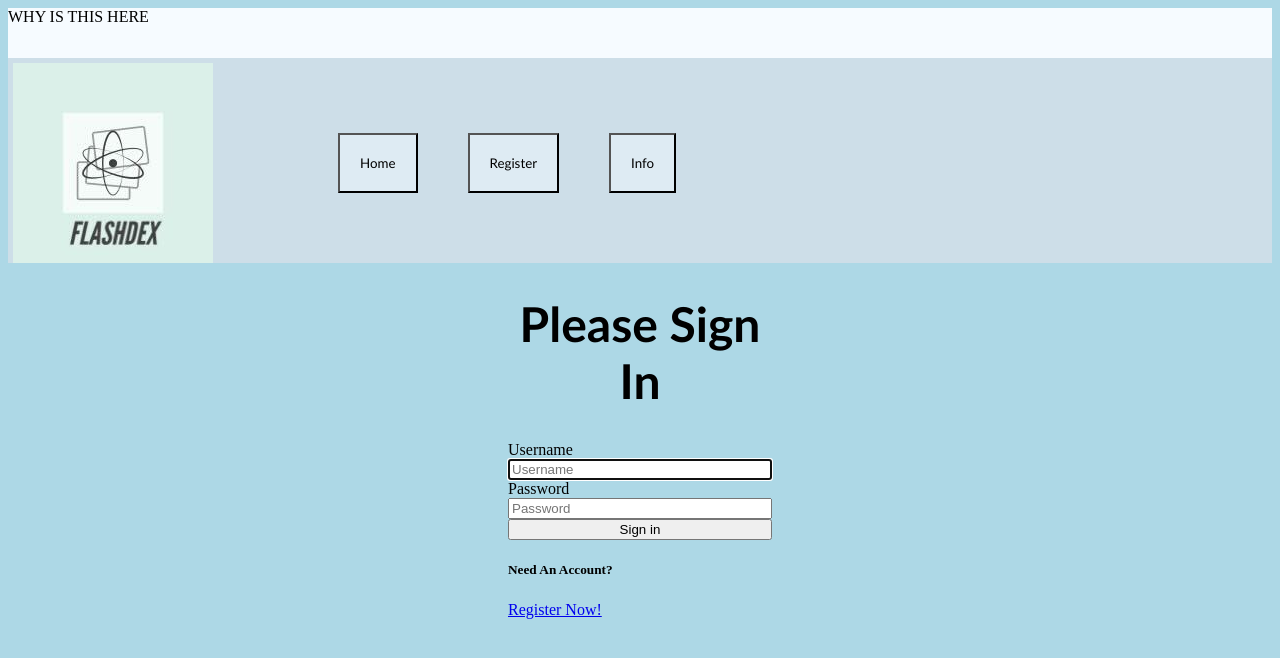
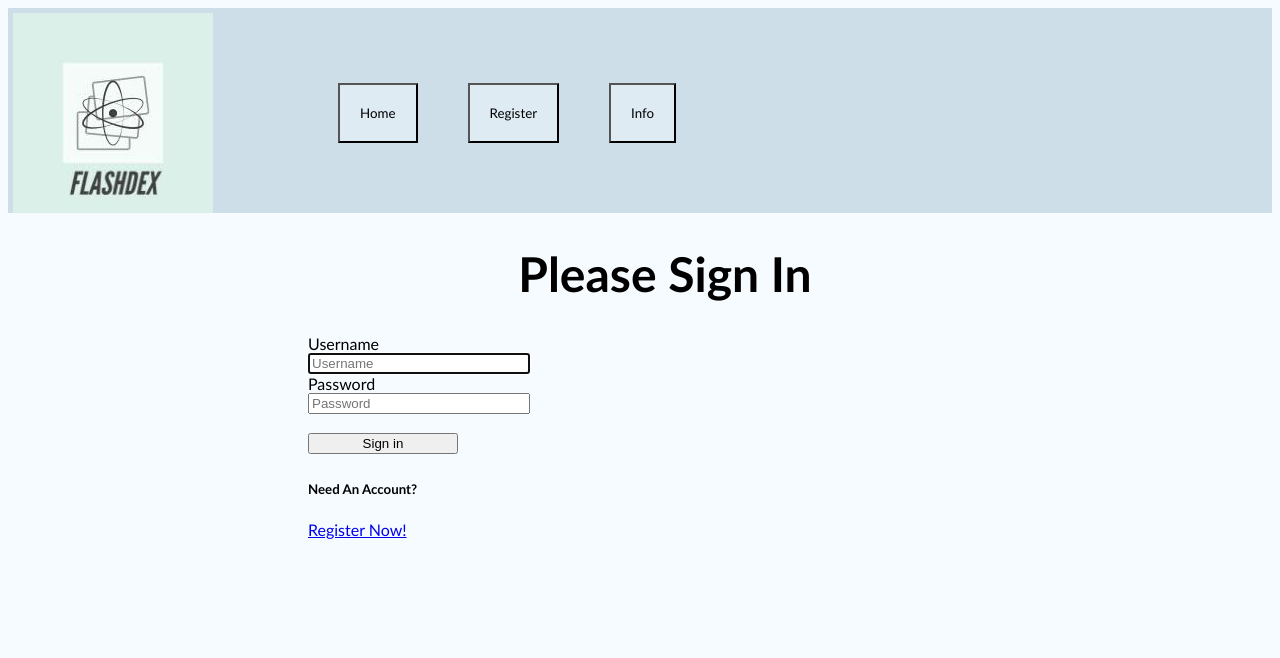
Before and after one commit to itomasek/Final-Capstone, a Vue app in the folder vue/: page /login in a window 1280 px wide. Shown: the top 658 px of the page. Built offline with nearby package versions, Linux system fonts and the light colour scheme.

Commit message:
group changes and styling - End 1st sprint

```diff
--- a/vue/public/index.html
+++ b/vue/public/index.html
@@ -16,7 +16,7 @@
   </body>
   <style>
     body {
-      background-color: lightblue;
+      background-color: #f6fbff;
     }
   </style>
 </html>
--- a/vue/src/App.vue
+++ b/vue/src/App.vue
@@ -1,6 +1,6 @@
 <template>
   <div id="app">
-    <div id="hero-banner">WHY IS THIS HERE</div>
+
     <app-header />
     <side-bar />
     <router-view />
@@ -18,10 +18,6 @@ export default {
 </script>
 
 <style>
-#hero-banner {
-  background-color: #F6FBFF;
-  display: flex;
-  height: 50px;
-}
+
 
 </style>
--- a/vue/src/components/AddDeck.vue
+++ b/vue/src/components/AddDeck.vue
@@ -22,8 +22,8 @@
           v-model="deck.description"
         ></textarea>
       </div>
-      <button type="submit" v-on:click.prevent="saveDeck">Save New Deck</button>
-      <button v-on:click="cancelForm">Cancel</button>
+      <button class="ndbutton" type="submit" v-on:click.prevent="saveDeck">Save New Deck</button>
+      <button class="ndbutton" v-on:click="cancelForm">Cancel</button>
     </form>
   </div>
 </template>
@@ -74,5 +74,11 @@ export default {
   display: flex;
   flex-direction: column;
   align-content: center;
+  font-family:'Trebuchet MS', 'Lucida Sans Unicode', 'Lucida Grande', 'Lucida Sans', Arial, sans-serif;
+}
+
+.ndbutton {
+  margin-bottom: 5px;
+  width: 150px;
 }
 </style>
--- a/vue/src/components/AppHeader.vue
+++ b/vue/src/components/AppHeader.vue
@@ -8,7 +8,7 @@
       >
     </div>
 
-    <div>
+    <div v-if="$store.state.token == ''">
       <router-link v-bind:to="{ name: 'register' }"
         ><button class="header">Register</button></router-link
       >
--- a/vue/src/components/Card.vue
+++ b/vue/src/components/Card.vue
@@ -61,6 +61,7 @@ export default {
   margin: 50px;
   border-radius: 30px;
   background-color: #C9E3DA;
+  width: 400px;
 }
 
 #back {
@@ -76,6 +77,7 @@ export default {
   margin: 50px;
   border-radius: 30px;
   background-color: #DBF0E9;
+  width: 400px;
 }
 
 
--- a/vue/src/components/Deck.vue
+++ b/vue/src/components/Deck.vue
@@ -42,6 +42,7 @@ export default {
 
 <style>
 #deck-container {
+  font-family:'Trebuchet MS', 'Lucida Sans Unicode', 'Lucida Grande', 'Lucida Sans', Arial, sans-serif;
   display: grid;
   grid-template-columns: 1fr 1fr 1fr;
   grid-template-areas:
@@ -52,16 +53,18 @@ export default {
   padding: 50px;
   margin: 50px;
   border-radius: 30px;
-  background-color: burlywood;
+  background-color: #C9E3DA;
+  width: 400px;
 }
 
 .deck-name {
   grid-area: name;
+  text-decoration: underline;
 }
 
 .deck-subject {
   grid-area: subject;
-  text-decoration: underline;
+
 }
 
 .deck-description {
--- a/vue/src/components/DeckList.vue
+++ b/vue/src/components/DeckList.vue
@@ -57,12 +57,14 @@ h2, h1 {
 
 .deck-container {
   display: flex;
+  flex-wrap: wrap;
   justify-content: space-around;
   margin-left: 300px;
 }
 
 .example-deck-container {
   display: flex;
+  flex-wrap: wrap;
   justify-content: space-around;
   margin-left: 300px;
 }
--- a/vue/src/components/SideBar.vue
+++ b/vue/src/components/SideBar.vue
@@ -2,13 +2,16 @@
   <div id="sidebar-container" v-if="$store.state.token != ''">
       <div>
           <router-link v-bind:to="{name: 'new-card'}"><button>Create New Card</button></router-link>
+      </div>
+      <div>
+        <router-link v-bind:to="{name: 'new-deck'}"><button>Create New Deck</button></router-link>
       </div>
     <div>
       <router-link v-bind:to="{ name: 'my-cards', params: {user_id: this.$store.state.user.id} }">
         <button>Your Cards</button>
       </router-link>
     </div>
-    <div><button>Your Decks</button></div>
+    <div><router-link v-bind:to="{name: 'my-decks', params: {user_id: this.$store.state.user.id}}"><button>Your Decks</button></router-link></div>
     <div><button>Study Session</button></div>
   </div>
 </template>
--- a/vue/src/router/index.js
+++ b/vue/src/router/index.js
@@ -92,7 +92,7 @@ const router = new Router({
     },
     {
       path: "/new-deck",
-      name: "new-card",
+      name: "new-deck",
       component: NewDeck,
       meta: {
         requiresAuth: true
--- a/vue/src/views/Login.vue
+++ b/vue/src/views/Login.vue
@@ -2,16 +2,16 @@
   <div id="login" class="text-center">
     <form class="form-signin" @submit.prevent="login">
       <h1 class="h3 mb-3 font-weight-normal">Please Sign In</h1>
-      <div
-        class="alert alert-danger"
-        role="alert"
-        v-if="invalidCredentials"
-      >Invalid username and password!</div>
+      <div class="alert alert-danger" role="alert" v-if="invalidCredentials">
+        Invalid username and password!
+      </div>
       <div
         class="alert alert-success"
         role="alert"
         v-if="this.$route.query.registration"
-      >Thank you for registering, please sign in.</div>
+      >
+        Thank you for registering, please sign in.
+      </div>
       <label for="username" class="sr-only">Username</label>
       <input
         type="text"
@@ -30,9 +30,9 @@
         placeholder="Password"
         v-model="user.password"
         required
-      />
+      /> <br>
 
-      <button type="submit">Sign in</button>
+      <button class="sign-in" type="submit">Sign in</button>
       <h5>Need An Account?</h5>
       <router-link :to="{ name: 'register' }">Register Now!</router-link>
     </form>
@@ -49,41 +49,53 @@ export default {
     return {
       user: {
         username: "",
-        password: ""
+        password: "",
       },
-      invalidCredentials: false
+      invalidCredentials: false,
     };
   },
   methods: {
     login() {
       authService
         .login(this.user)
-        .then(response => {
+        .then((response) => {
           if (response.status == 200) {
             this.$store.commit("SET_AUTH_TOKEN", response.data.token);
             this.$store.commit("SET_USER", response.data.user);
             this.$router.push("/");
           }
         })
-        .catch(error => {
+        .catch((error) => {
           const response = error.response;
 
           if (response.status === 401) {
             this.invalidCredentials = true;
           }
         });
-    }
-  }
+    },
+  },
 };
 </script>
 
 <style>
-  .form-signin {
-    display: flex;
-    flex-direction: column;
-    align-content: center;
-    align-items: space-evenly;
-    margin-left: 500px;
-    margin-right: 500px;
-  }
+.form-signin {
+  font-family: "Trebuchet MS", "Lucida Sans Unicode", "Lucida Grande",
+    "Lucida Sans", Arial, sans-serif;
+  display: flex;
+  flex-direction: column;
+  align-content: center;
+
+  margin-left: 300px;
+  margin-right: 250px;
+}
+
+.sign-in {
+  margin-bottom: 5px;
+  width: 150px;
+}
+
+.form-control {
+  width: 30%;
+
+}
 </style>
--- a/vue/src/views/Register.vue
+++ b/vue/src/views/Register.vue
@@ -1,7 +1,7 @@
 <template>
   <div id="register" class="text-center">
     <form class="form-register" @submit.prevent="register">
-      <h1 class="h3 mb-3 font-weight-normal">Create Account</h1>
+      <h1 id="headline" class="h3 mb-3 font-weight-normal">Create Account</h1>
       <div class="alert alert-danger" role="alert" v-if="registrationErrors">
         {{ registrationErrorMsg }}
       </div>
@@ -14,7 +14,7 @@
         v-model="user.username"
         required
         autofocus
-      />
+      /> <br>
       <label for="password" class="sr-only">Password: </label>
       <input
         type="password"
@@ -23,7 +23,7 @@
         placeholder="Password"
         v-model="user.password"
         required
-      />
+      /> <br>
       <input
         type="password"
         id="confirmPassword"
@@ -31,9 +31,13 @@
         placeholder="Confirm Password"
         v-model="user.confirmPassword"
         required
-      />
+      /> <br>
 
-      <button class="btn btn-lg btn-primary btn-block" type="submit">
+      <button
+        id="sign-in"
+        class="btn btn-lg btn-primary btn-block"
+        type="submit"
+      >
         Create Account
       </button>
       <h5>Already Have An Account?</h5>
@@ -43,35 +47,35 @@
 </template>
 
 <script>
-import authService from '../services/AuthService';
+import authService from "../services/AuthService";
 
 export default {
-  name: 'register',
+  name: "register",
   data() {
     return {
       user: {
-        username: '',
-        password: '',
-        confirmPassword: '',
-        role: 'user',
+        username: "",
+        password: "",
+        confirmPassword: "",
+        role: "user",
       },
       registrationErrors: false,
-      registrationErrorMsg: 'There were problems registering this user.',
+      registrationErrorMsg: "There were problems registering this user.",
     };
   },
   methods: {
     register() {
       if (this.user.password != this.user.confirmPassword) {
         this.registrationErrors = true;
-        this.registrationErrorMsg = 'Password & Confirm Password do not match.';
+        this.registrationErrorMsg = "Password & Confirm Password do not match.";
       } else {
         authService
           .register(this.user)
           .then((response) => {
             if (response.status == 201) {
               this.$router.push({
-                path: '/login',
-                query: { registration: 'success' },
+                path: "/login",
+                query: { registration: "success" },
               });
             }
           })
@@ -79,14 +83,14 @@ export default {
             const response = error.response;
             this.registrationErrors = true;
             if (response.status === 400) {
-              this.registrationErrorMsg = 'Bad Request: Validation Errors';
+              this.registrationErrorMsg = "Bad Request: Validation Errors";
             }
           });
       }
     },
     clearErrors() {
       this.registrationErrors = false;
-      this.registrationErrorMsg = 'There were problems registering this user.';
+      this.registrationErrorMsg = "There were problems registering this user.";
     },
   },
 };
@@ -94,13 +98,24 @@ export default {
 
 <style>
 .form-register {
-    font-family:'Trebuchet MS', 'Lucida Sans Unicode', 'Lucida Grande', 'Lucida Sans', Arial, sans-serif;
+  font-family: "Trebuchet MS", "Lucida Sans Unicode", "Lucida Grande",
+    "Lucida Sans", Arial, sans-serif;
   display: flex;
   flex-direction: column;
   align-content: center;
-    align-items: space-evenly;
+
   margin-left: 300px;
   margin-right: 250px;
 }
 
+#sign-in {
+  margin-bottom: 5px;
+  width: 150px;
+}
+
+.form-control {
+  width: 30%;
+
+}
+
 </style>
```
Lines whose indentation alone changed are shown as unchanged.
